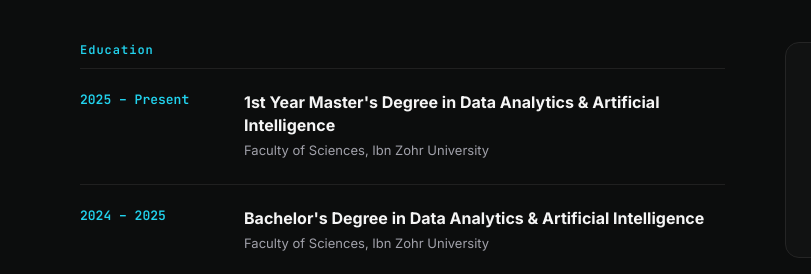
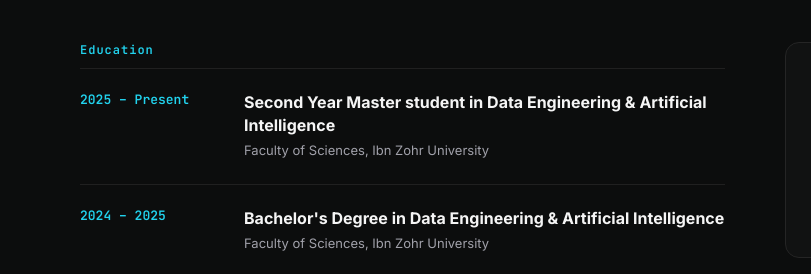
Before and after one commit to Houcineaberhache/Houcineaberhache.github.io, a plain HTML site: page index.html in a window 1280 px wide. Shown: the part 5552-5826 px from the top of the page, 0-811 px from the left. Drawn offline with nearby package versions, Linux system fonts and the light colour scheme.

Commit message:
modified the html

```diff
--- a/index.html
+++ b/index.html
@@ -323,7 +323,7 @@
           <div class="edu-row">
             <span class="edu-date">2025 – Present</span>
             <div class="edu-info">
-              <h3>1st Year Master's Degree in Data Analytics & Artificial Intelligence</h3>
+              <h3>Second Year Master student in Data Engineering & Artificial Intelligence</h3>
               <p>Faculty of Sciences, Ibn Zohr University</p>
             </div>
           </div>
@@ -331,7 +331,7 @@
           <div class="edu-row">
             <span class="edu-date">2024 – 2025</span>
             <div class="edu-info">
-              <h3>Bachelor's Degree in Data Analytics & Artificial Intelligence</h3>
+              <h3>Bachelor's Degree in Data Engineering & Artificial Intelligence</h3>
               <p>Faculty of Sciences, Ibn Zohr University</p>
             </div>
           </div>
```
